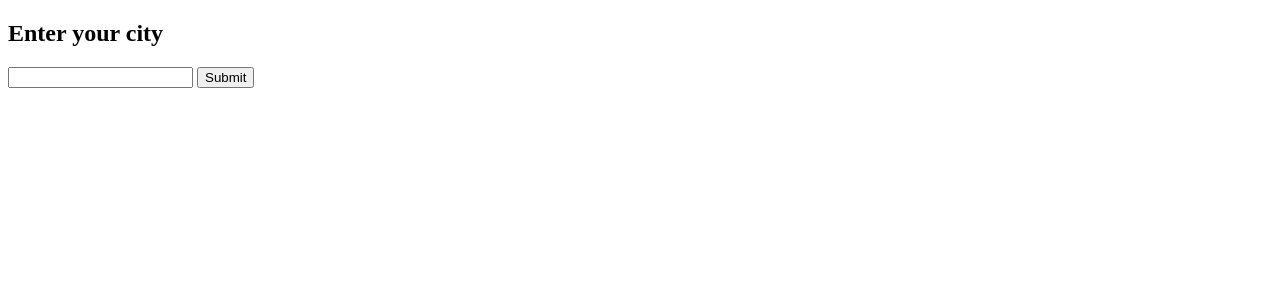
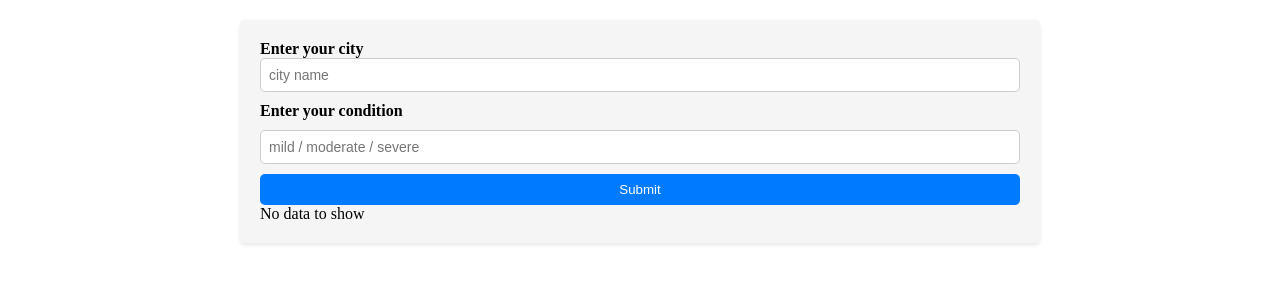
Before and after one commit to AyushShahh/covid19-hms, a Flask app: page / in a window 1280 px wide. Shown: the top 300 px of the page. Run offline with Flask 3, Linux system fonts and the light colour scheme.

Commit message:
added css

```diff
--- a/templates/index.html
+++ b/templates/index.html
@@ -4,16 +4,91 @@
     Covid HMS
 {% endblock %}
 
+{% block css %}
+<style>
+    /* Reset some default styling */
+    body, h1, h2, h3, h4, h5, h6, p, ul, ol, li {
+        margin: 0;
+        padding: 0;
+    }
+
+    /* Apply basic styling to the container */
+    .container {
+        max-width: 800px;
+        margin: 0 auto;
+        padding: 20px;
+    }
+
+    /* Style the section */
+    .section {
+        background-color: #f5f5f5;
+        padding: 20px;
+        border-radius: 5px;
+        box-shadow: 0 2px 4px rgba(0, 0, 0, 0.1);
+    }
+
+    /* Style the form inputs and buttons */
+    #form {
+        display: flex;
+        flex-direction: column;
+        gap: 10px;
+    }
+
+    input[type="text"],
+    input[type="number"] {
+        padding: 8px;
+        border: 1px solid #ccc;
+        border-radius: 5px;
+        font-size: 14px;
+    }
+
+    button {
+        padding: 8px 15px;
+        background-color: #007bff;
+        color: #fff;
+        border: none;
+        border-radius: 5px;
+        cursor: pointer;
+    }
+
+    /* Style the table */
+    table {
+        width: 100%;
+        border-collapse: collapse;
+        margin-top: 20px;
+    }
+
+    table, th, td {
+        border: 1px solid #ddd;
+    }
+
+    th, td {
+        padding: 8px;
+        text-align: left;
+    }
+
+    /* Style the caption */
+    caption {
+        font-weight: bold;
+        margin-bottom: 10px;
+    }
+
+</style>
+{% endblock %}
+
 {% block main %}
     <div class="container">
         <div class="section upload">
-            <h2>Enter your city</h2>
+            <h4>Enter your city</h4>
             <form action="/" id="form" method="post">
-                <input type="text" name="city">
+                <input type="text" name="city" placeholder="city name" required>
+                <h4>Enter your condition</h4>
+                <input type="text" name="condition" placeholder="mild / moderate / severe" required>
                 <button type="submit" id="sub" class="button">Submit</button>
             </form>
             {% if show %}
-                <table border="1">
+                <caption>Nearby hospitals for you in {{ data[0][11] }}</caption>
+                <table>
                     <thead>
                         <tr>
                             <th>Name</th>
@@ -40,6 +115,8 @@
                             </tr>
                         {% endfor %}
                     </tbody>
+            {% else %}
+                <p>No data to show</p>
             {% endif %}
         </div>
     </div>
```
